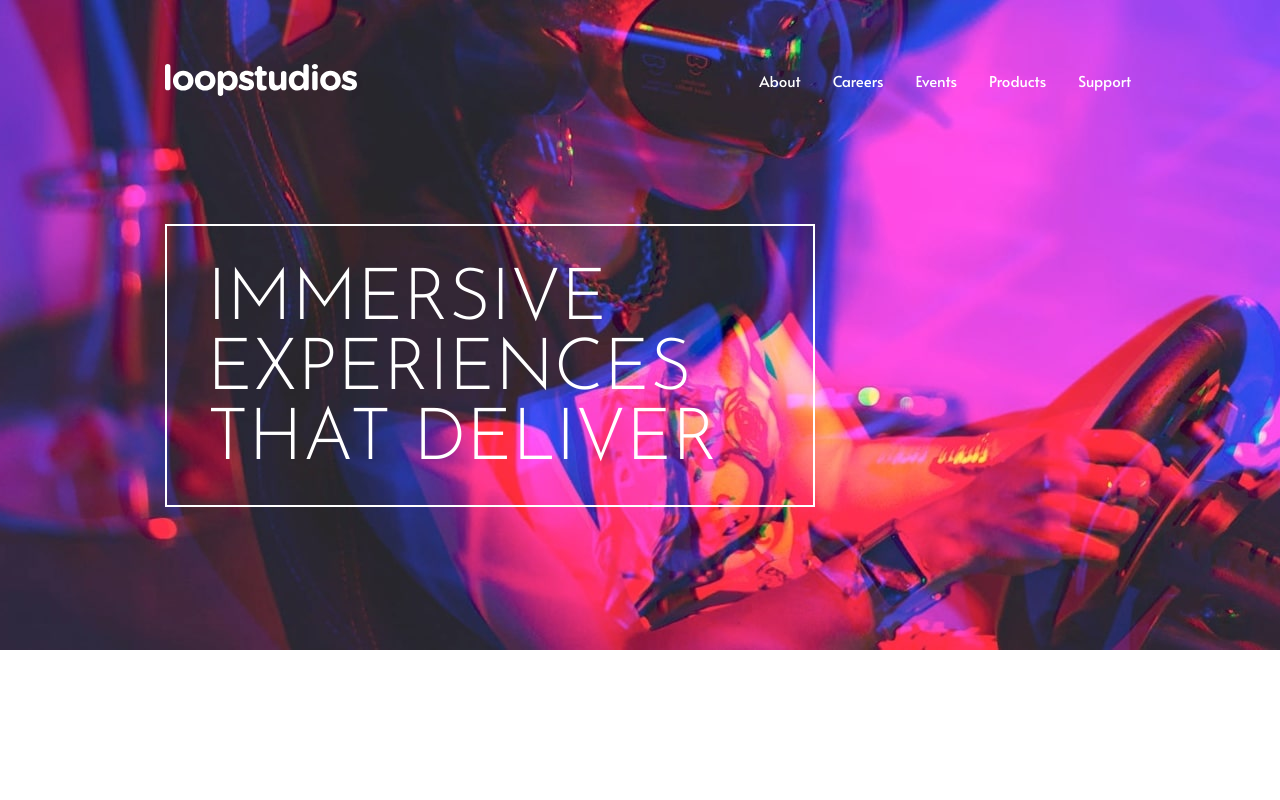
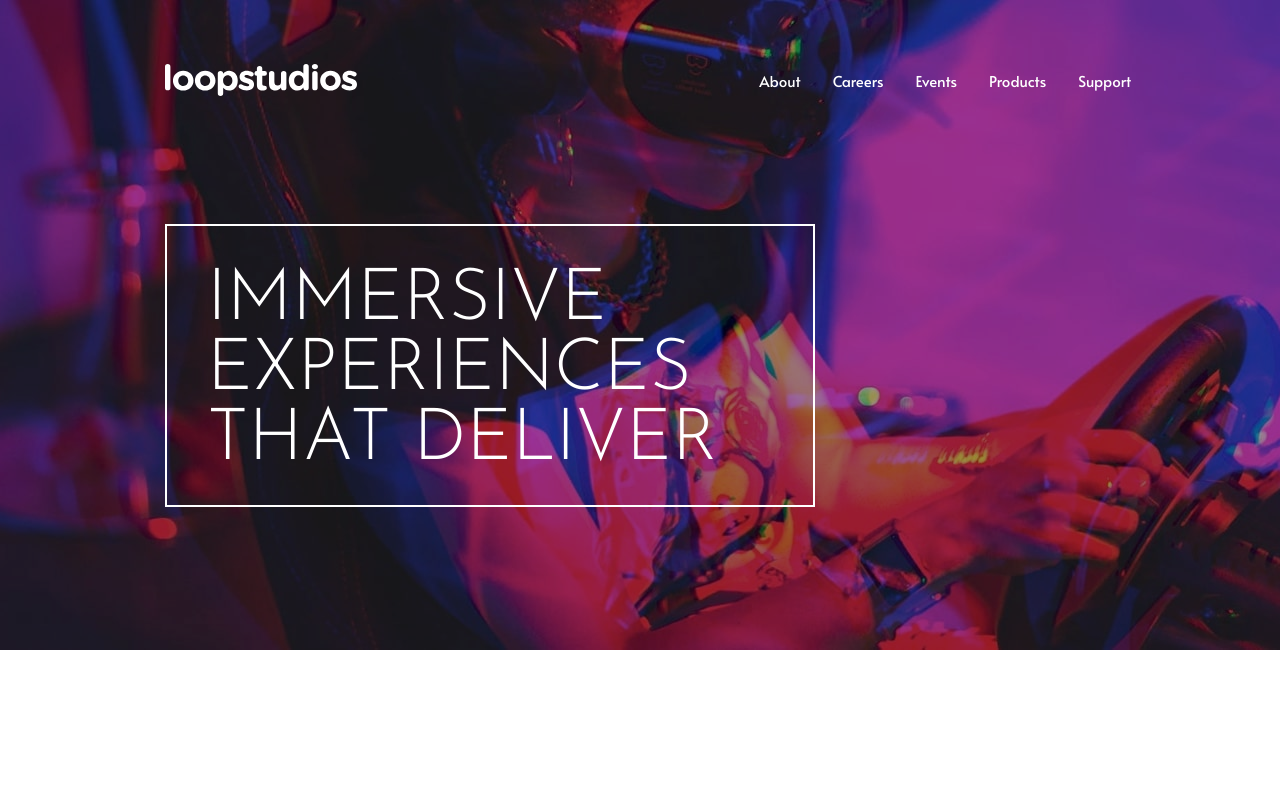
Before and after one commit to tatasadi/loopstudios-landing-page, a Next.js app: page / in a window 1280 px wide. Shown: the top 800 px of the page. Built offline with nearby package versions, Linux system fonts and the light colour scheme.

Commit message:
bg-overlay

```diff
--- a/app/layout.tsx
+++ b/app/layout.tsx
@@ -28,7 +28,9 @@ export default function RootLayout({
       <body
         className={`${alata.className} relative flex min-h-screen flex-col items-center bg-white text-black`}
       >
-        <div className="absolute inset-0 bottom-auto z-0 mx-auto h-[40.625rem] w-full max-w-[90rem] bg-[url('/mobile/image-hero.jpg')] bg-cover bg-center bg-no-repeat md:bg-[url('/desktop/image-hero.jpg')]"></div>
+        <div className="absolute inset-0 bottom-auto z-0 mx-auto h-[40.625rem] w-full max-w-[90rem] bg-[url('/mobile/image-hero.jpg')] bg-cover bg-center bg-no-repeat md:bg-[url('/desktop/image-hero.jpg')]">
+          <div className="absolute inset-0 bg-black/40"></div>
+        </div>
         <Header />
         {children}
         <Footer />
```
